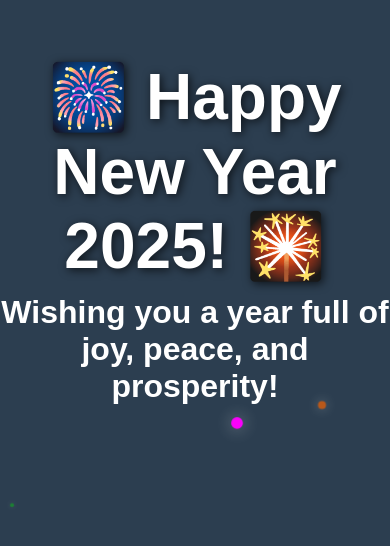
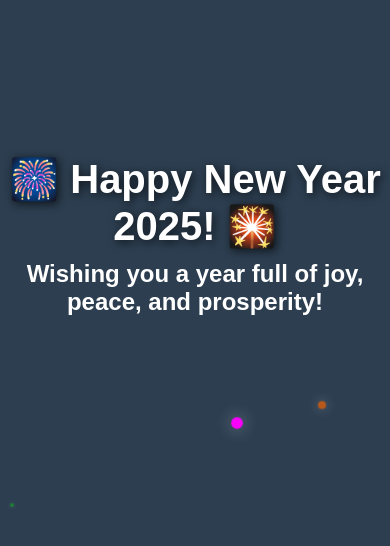
Before and after one commit to Grule07/Hny, a plain HTML site: page index.html in a window 390 px wide. Shown: the part 176-722 px from the top of the page. Drawn offline with Linux system fonts and the light colour scheme.

Commit message:
Update index.html

```diff
--- a/index.html
+++ b/index.html
@@ -18,6 +18,8 @@
             justify-content: center;
             align-items: center;
             text-align: center;
+            flex-direction: column;
+            position: relative;
         }
 
         /* Container for the message */
@@ -119,6 +121,22 @@
                 opacity: 1;
             }
         }
+
+        /* Mobile-friendly adjustments */
+        @media (max-width: 600px) {
+            h1 {
+                font-size: 2.5rem;
+            }
+
+            h2 {
+                font-size: 1.5rem;
+            }
+
+            .confetti {
+                animation-duration: 7s;
+            }
+        }
+
     </style>
 </head>
 <body>
@@ -166,6 +184,11 @@
             createFirework(x, y);
         }, 500);
 
+        // Click event to trigger fireworks at the clicked position
+        document.body.addEventListener('click', (event) => {
+            createFirework(event.pageX, event.pageY);
+        });
+
     </script>
 
 </body>
```
